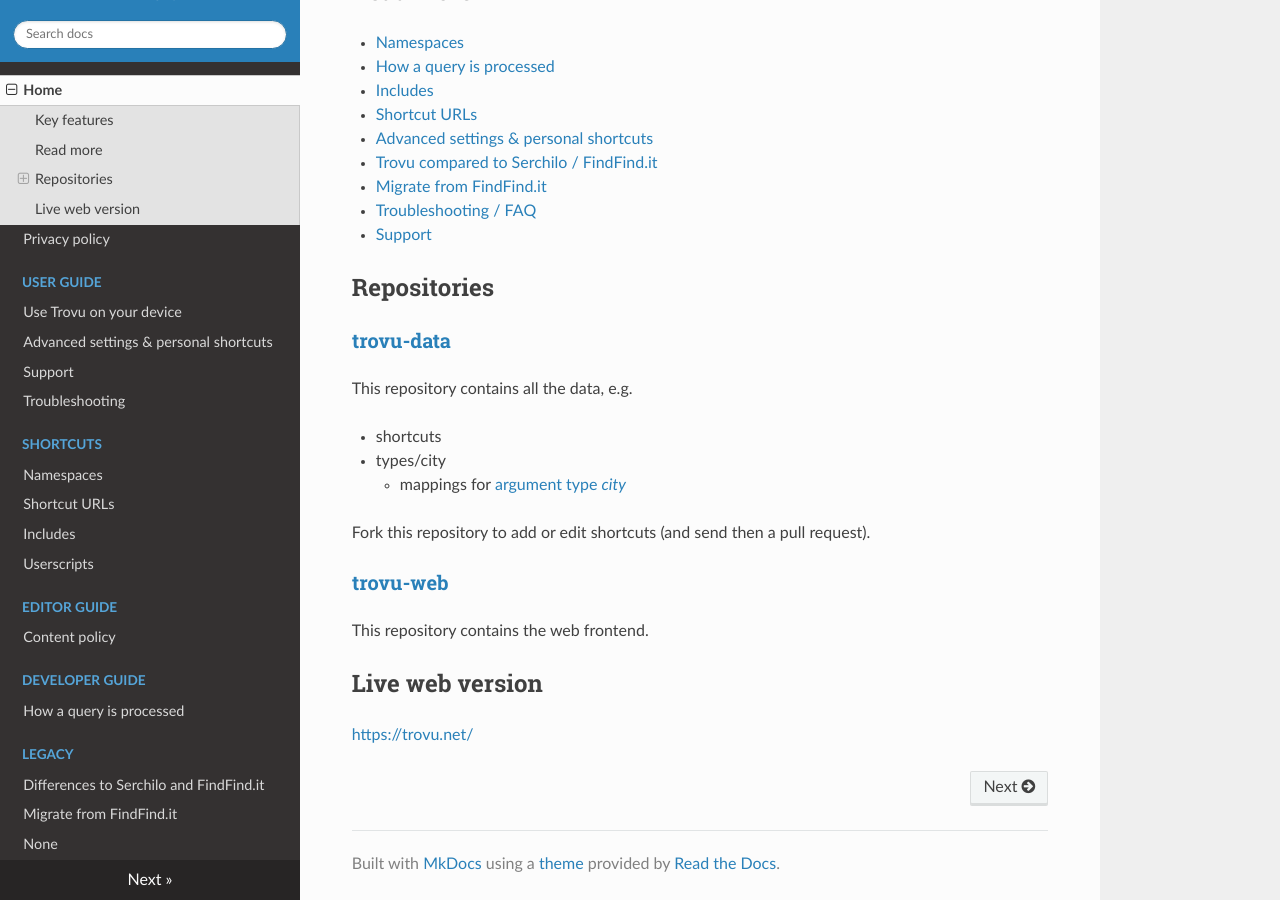
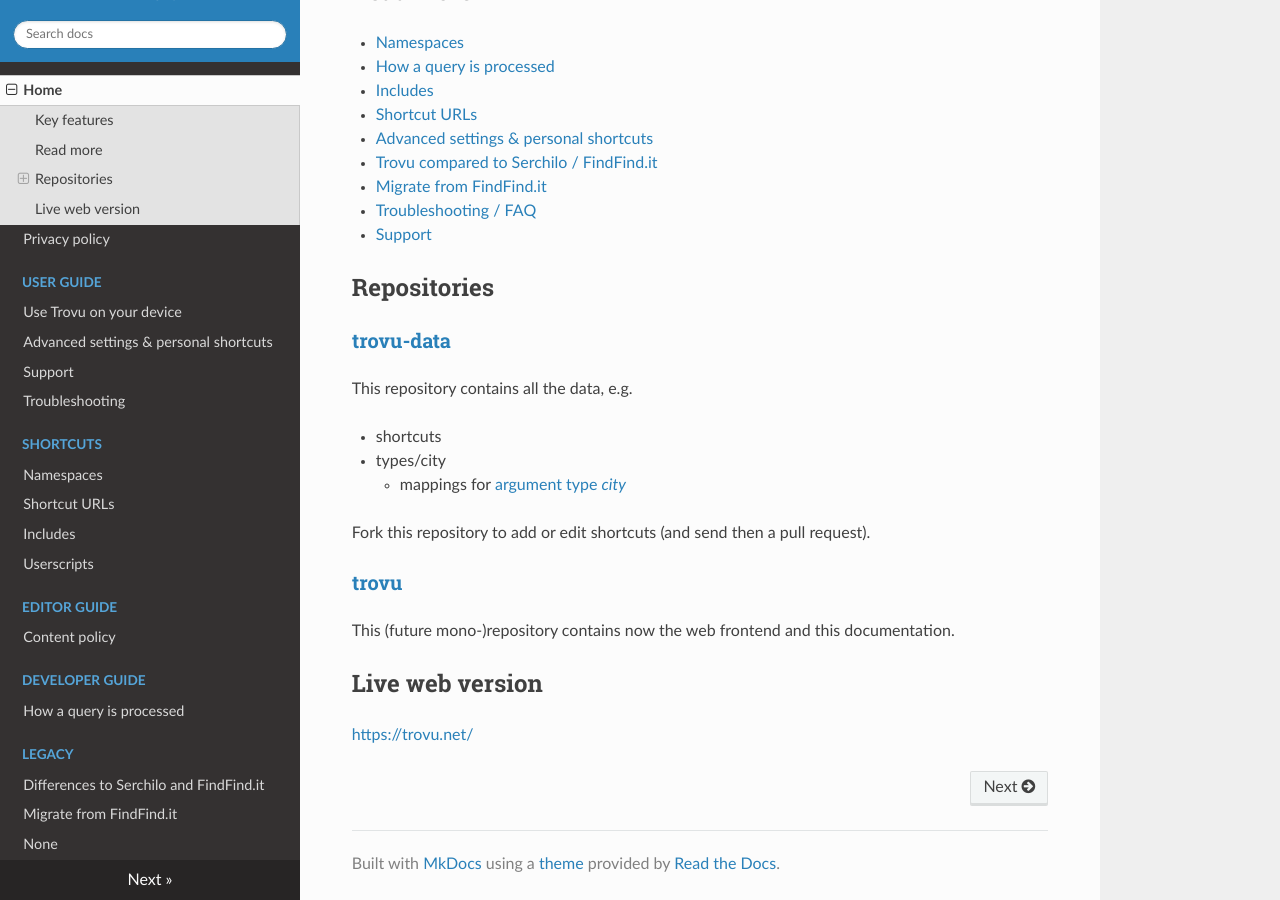
Before and after one commit to trovu/trovu, an MkDocs documentation site: the page built from docs/index.md, in a window 1280 px wide and 900 px high, scrolled down 580 px. Built offline with MkDocs 1.6.1, drawn with Linux system fonts in a browser that asks for light colours; nearby versions of some CDN libraries.

Commit message:
Describe monorepo.

```diff
--- a/docs/index.md
+++ b/docs/index.md
@@ -38,9 +38,9 @@
 
 Fork this repository to add or edit shortcuts (and send then a pull request).
 
-### [trovu-web](https://github.com/trovu/trovu-web)
+### [trovu](https://github.com/trovu/trovu)
 
-This repository contains the web frontend.
+This (future mono-)repository contains now the web frontend and this documentation.
 
 ## Live web version
 
```
